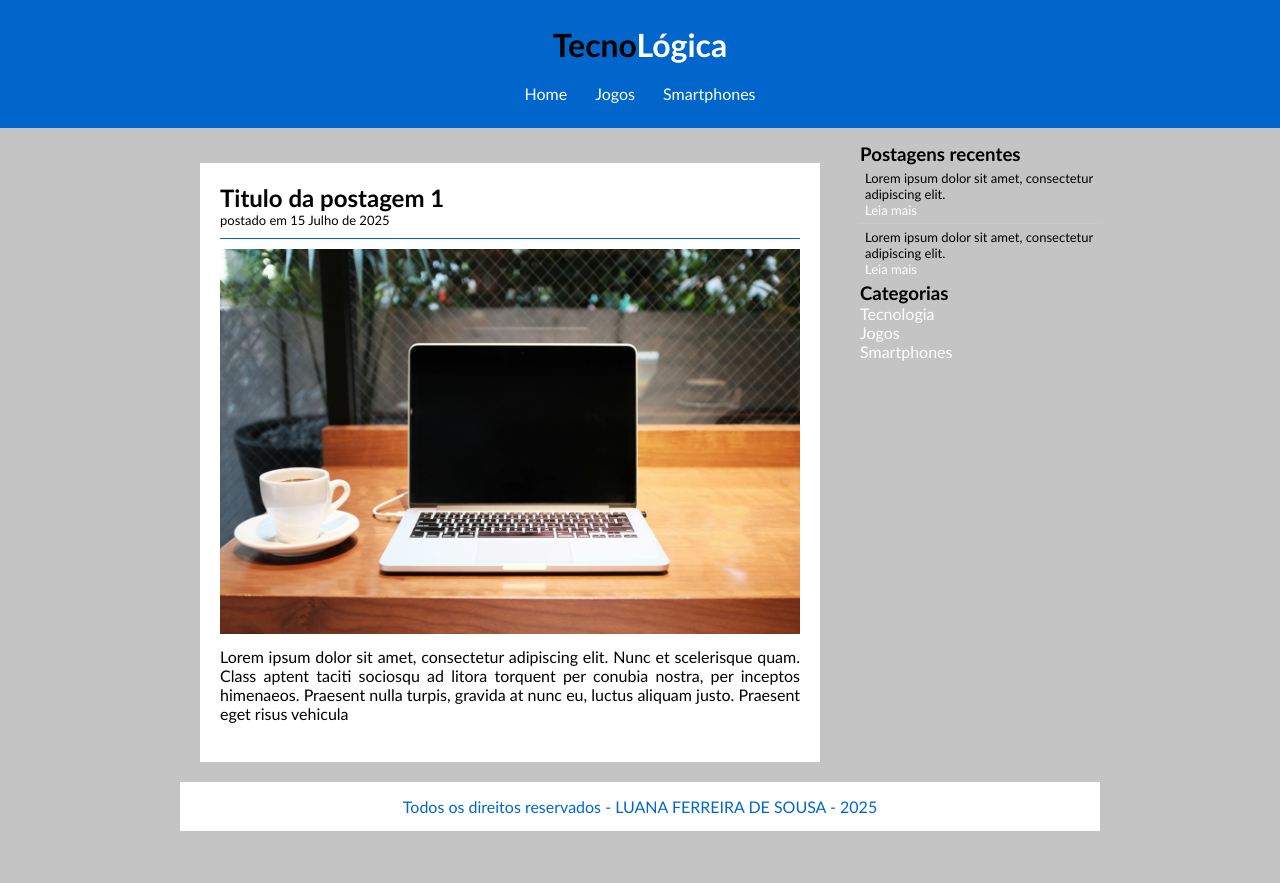
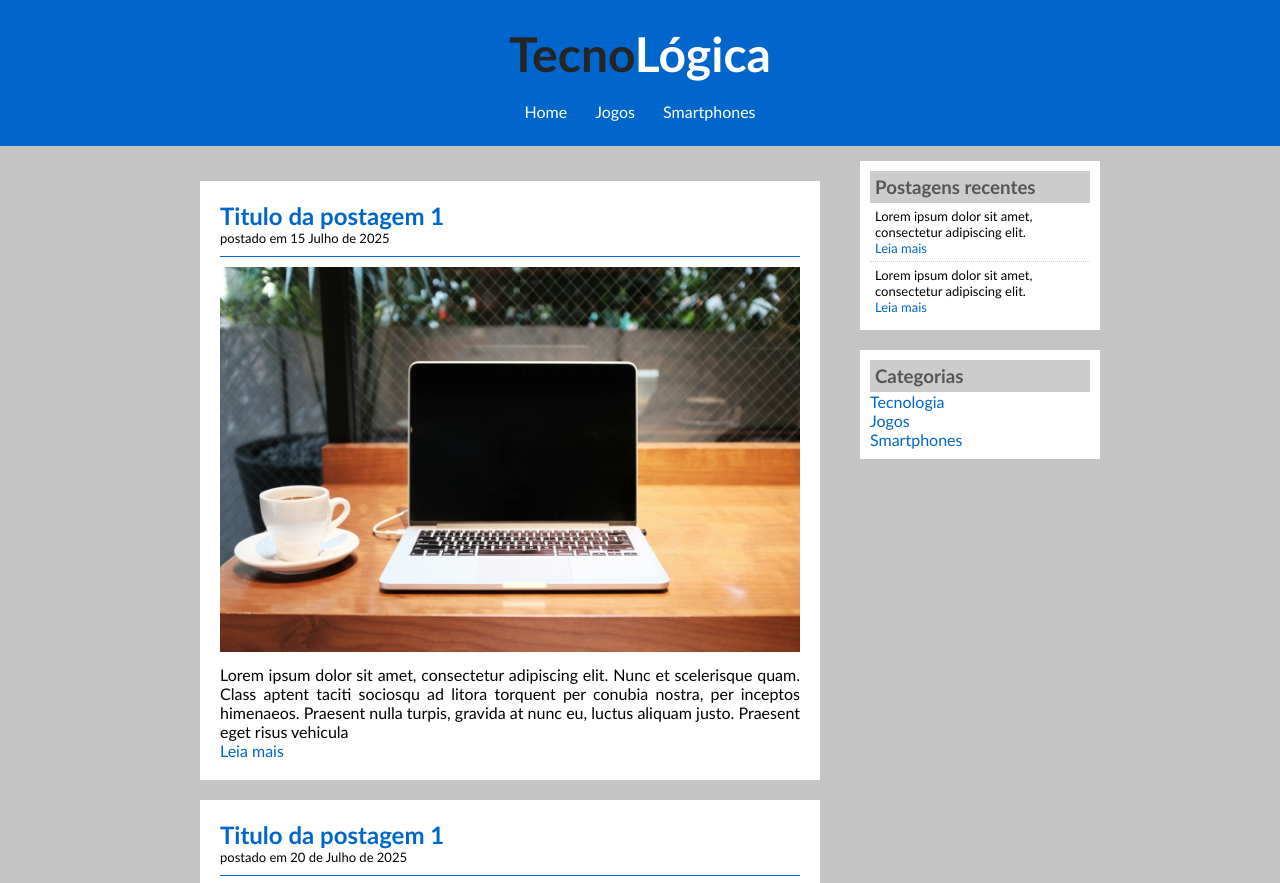
Before and after one commit to Luana-create/Trabalho-web, a plain HTML site: page index.html in a window 1280 px wide. Shown: the top 883 px of the page. Before the commit the page ends 846 px from the top, so only its background shows below. Drawn offline with Linux system fonts and the light colour scheme.

Commit message:
Menu
Alterações de erro no menu.

```diff
--- a/css/style.css
+++ b/css/style.css
@@ -13,10 +13,19 @@ body{
     font-size: 16px; ;
     font-family: 'Trebuchet MS', 'Lucida Sans Unicode', 'Lucida Grande', 'Lucida Sans', Arial, sans-serif;
     background-color: #c4c4c4;
-
-
 }
-
+h1 {
+    color: #252525;
+    font-size: 48px;
+}
+h2{
+    color: #0066cc;
+}
+h3{
+    color: #565656;
+    background-color: #cccccc;
+    padding: 5px;
+}
 
 
 
@@ -34,7 +43,7 @@ body{
 
 }
 
-#header a:link, a:visited{
+#header a:link, #header a:visited{
     color: white;
     padding: 8px 12px;
 }
@@ -69,11 +78,7 @@ body{
     background: #ffffff;
     text-align: justify;
 }
-.img-post{
-    width: 100%;
-    height: auto;
-    margin-bottom: 10px;
-}
+
 .data-post{
     font-size: 13px;
     border-bottom: 1px solid #0066cc;
@@ -83,6 +88,12 @@ body{
 
 }
 
+.img-post{
+    width: 100%;
+    height: auto;
+    margin-bottom: 10px;
+}
+
 /*
 *********RIGHT SIDE***********
 */
@@ -90,7 +101,7 @@ body{
     width: 240px;
     float: right;
 }
-.content_right{
+.content-right{
     background: #ffffff;
     padding: 10px;
     margin-bottom: 20px;
@@ -107,9 +118,11 @@ a{
     text-decoration: none;
 
 }
-a:link, a :visited{
-    color:#0066cc
+
+a:link, a:visited {
+    color:#0066cc;
 }
+
 a:hover{
     text-decoration:underline;
 }
--- a/index.html
+++ b/index.html
@@ -33,6 +33,18 @@
                 <h2>Titulo da postagem 1</h2>
                 <span class="data-post">postado em 15 Julho de 2025</span>
                 <img class="img-post" src="imagens/tecnologia01.png">
+                <p>
+                    Lorem ipsum dolor sit amet, consectetur adipiscing elit. Nunc et scelerisque quam. Class aptent taciti sociosqu ad litora torquent per conubia nostra, per inceptos himenaeos. Praesent nulla turpis, gravida at nunc eu, luctus aliquam justo. Praesent eget risus vehicula
+                </p>
+                <a href="">Leia mais</a>
+            </div>
+            <!--fechamento postagem -->
+
+            <!-- abertura postagem -->
+            <div class="post">
+                <h2>Titulo da postagem 1</h2>
+                <span class="data-post">postado em 20 de Julho de 2025</span>
+                <img class="img-post" src="imagens/tecnologia02.png">
                 <p>
                     Lorem ipsum dolor sit amet, consectetur adipiscing elit. Nunc et scelerisque quam. Class aptent taciti sociosqu ad litora torquent per conubia nostra, per inceptos himenaeos. Praesent nulla turpis, gravida at nunc eu, luctus aliquam justo. Praesent eget risus vehicula
                 </p>
```
